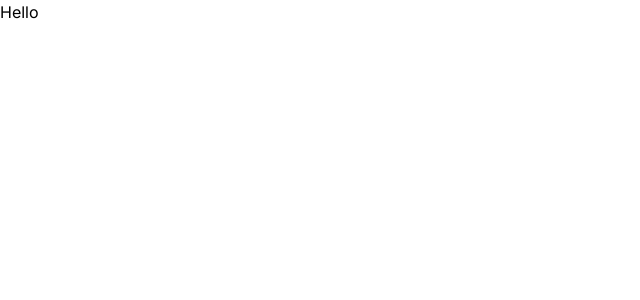
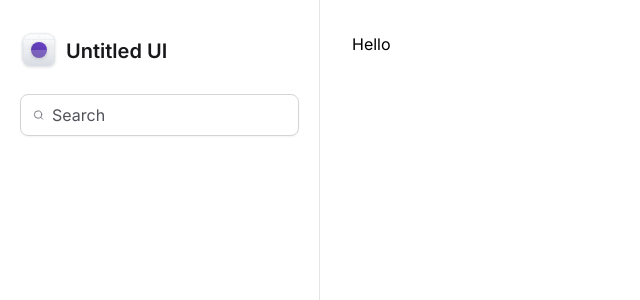
Before and after one commit to jfilipedias/tailwind-next, a Next.js app: page / in a window 1280 px wide. Shown: the top 300 px of the page, without its empty margins (0-640 px from the left). Built offline with nearby package versions, Linux system fonts and the light colour scheme.

Commit message:
feat: Starts to implements the sidebar

```diff
--- a/package.json
+++ b/package.json
@@ -9,6 +9,7 @@
     "lint": "next lint"
   },
   "dependencies": {
+    "lucide-react": "^0.279.0",
     "next": "latest",
     "react": "latest",
     "react-dom": "latest"
--- a/src/app/layout.tsx
+++ b/src/app/layout.tsx
@@ -1,6 +1,7 @@
-import './globals.css'
 import type { Metadata } from 'next'
 import { Inter } from 'next/font/google'
+import { Sidebar } from '@/components/sidebar'
+import './globals.css'
 
 const inter = Inter({ subsets: ['latin'] })
 
@@ -15,7 +16,12 @@
 }) {
 	return (
 		<html lang="en">
-			<body className={inter.className}>{children}</body>
+			<body className={inter.className}>
+				<div className="grid-cols-app grid min-h-screen">
+					<Sidebar />
+					<main className="px-8 pb-12 pt-8">{children}</main>
+				</div>
+			</body>
 		</html>
 	)
 }
--- /dev/null
+++ b/src/components/sidebar/index.tsx
@@ -0,0 +1,19 @@
+import { Search } from 'lucide-react'
+import { Logo } from './logo'
+
+export function Sidebar() {
+	return (
+		<aside className="space-y-6 border-r border-zinc-200 px-5 py-8">
+			<Logo />
+
+			<div className="flex w-full items-center gap-2 rounded-lg border border-zinc-300 px-3 py-2 shadow-sm">
+				<Search className="h-5 w-5 text-zinc-500" />
+				<input
+					className="flex-1 bg-transparent p-0 text-zinc-900 placeholder-zinc-600"
+					type="text"
+					placeholder="Search"
+				/>
+			</div>
+		</aside>
+	)
+}
--- /dev/null
+++ b/src/components/sidebar/logo.tsx
@@ -0,0 +1,210 @@
+export function Logo() {
+	return (
+		<strong className="flex items-center gap-2 text-xl font-semibold text-zinc-900">
+			<svg
+				width={38}
+				height={38}
+				viewBox="0 0 38 38"
+				fill="none"
+				xmlns="http://www.w3.org/2000/svg"
+			>
+				<g filter="url(#filter0_dd_7501_307)">
+					<g clipPath="url(#clip0_7501_307)">
+						<rect x={3} y={2} width={32} height={32} rx={8} fill="#fff" />
+						<rect
+							x={3}
+							y={2}
+							width={32}
+							height={32}
+							rx={8}
+							fill="url(#paint0_linear_7501_307)"
+						/>
+						<path
+							fillRule="evenodd"
+							clipRule="evenodd"
+							d="M19 4.039c-7.71 0-13.961 6.25-13.961 13.961 0 7.71 6.25 13.961 13.961 13.961 7.71 0 13.961-6.25 13.961-13.961 0-7.71-6.25-13.961-13.961-13.961zM4.961 18c0-7.753 6.286-14.039 14.039-14.039S33.039 10.247 33.039 18 26.753 32.039 19 32.039 4.961 25.753 4.961 18z"
+							fill="#D0D5DD"
+						/>
+						<path
+							fillRule="evenodd"
+							clipRule="evenodd"
+							d="M19 14.078a3.922 3.922 0 100 7.845 3.922 3.922 0 000-7.845zM15 18a4 4 0 118 0 4 4 0 01-8 0z"
+							fill="#D0D5DD"
+						/>
+						<path
+							fillRule="evenodd"
+							clipRule="evenodd"
+							d="M19 15.32a2.68 2.68 0 100 5.36 2.68 2.68 0 000-5.36zM16.243 18a2.757 2.757 0 115.514 0 2.757 2.757 0 01-5.514 0z"
+							fill="#D0D5DD"
+						/>
+						<path d="M18.961 2h.078v32h-.078V2z" fill="#D0D5DD" />
+						<path d="M35 17.96v.079H3v-.078h32z" fill="#D0D5DD" />
+						<path
+							d="M29.602 2h.078v32h-.078V2zM13.64 2h.078v32h-.077V2zM24.282 2h.077v32h-.077V2zM8.32 2h.078v32H8.32V2z"
+							fill="#D0D5DD"
+						/>
+						<path
+							d="M35 28.602v.077H3v-.077h32zM35 12.64v.078H3v-.077h32zM35 23.281v.078H3v-.078h32zM35 7.32v.078H3V7.32h32z"
+							fill="#D0D5DD"
+						/>
+						<g filter="url(#filter1_dd_7501_307)">
+							<circle
+								cx={19}
+								cy={18}
+								r={8}
+								fill="url(#paint1_linear_7501_307)"
+							/>
+						</g>
+						<g filter="url(#filter2_b_7501_307)">
+							<path
+								d="M3 18h32v3.2c0 4.48 0 6.72-.872 8.432a8 8 0 01-3.496 3.496C28.92 34 26.68 34 22.2 34h-6.4c-4.48 0-6.72 0-8.432-.872a8 8 0 01-3.496-3.496C3 27.92 3 25.68 3 21.2V18z"
+								fill="#fff"
+								fillOpacity={0.2}
+							/>
+						</g>
+					</g>
+					<rect
+						x={3.15}
+						y={2.15}
+						width={31.7}
+						height={31.7}
+						rx={7.85}
+						stroke="#D0D5DD"
+						strokeWidth={0.3}
+					/>
+				</g>
+				<defs>
+					<filter
+						id="filter0_dd_7501_307"
+						x={0}
+						y={0}
+						width={38}
+						height={38}
+						filterUnits="userSpaceOnUse"
+						colorInterpolationFilters="sRGB"
+					>
+						<feFlood floodOpacity={0} result="BackgroundImageFix" />
+						<feColorMatrix
+							in="SourceAlpha"
+							values="0 0 0 0 0 0 0 0 0 0 0 0 0 0 0 0 0 0 127 0"
+							result="hardAlpha"
+						/>
+						<feOffset dy={1} />
+						<feGaussianBlur stdDeviation={1} />
+						<feColorMatrix values="0 0 0 0 0.0627451 0 0 0 0 0.0941176 0 0 0 0 0.156863 0 0 0 0.06 0" />
+						<feBlend
+							in2="BackgroundImageFix"
+							result="effect1_dropShadow_7501_307"
+						/>
+						<feColorMatrix
+							in="SourceAlpha"
+							values="0 0 0 0 0 0 0 0 0 0 0 0 0 0 0 0 0 0 127 0"
+							result="hardAlpha"
+						/>
+						<feOffset dy={1} />
+						<feGaussianBlur stdDeviation={1.5} />
+						<feColorMatrix values="0 0 0 0 0.0627451 0 0 0 0 0.0941176 0 0 0 0 0.156863 0 0 0 0.1 0" />
+						<feBlend
+							in2="effect1_dropShadow_7501_307"
+							result="effect2_dropShadow_7501_307"
+						/>
+						<feBlend
+							in="SourceGraphic"
+							in2="effect2_dropShadow_7501_307"
+							result="shape"
+						/>
+					</filter>
+					<filter
+						id="filter1_dd_7501_307"
+						x={8}
+						y={8}
+						width={22}
+						height={22}
+						filterUnits="userSpaceOnUse"
+						colorInterpolationFilters="sRGB"
+					>
+						<feFlood floodOpacity={0} result="BackgroundImageFix" />
+						<feColorMatrix
+							in="SourceAlpha"
+							values="0 0 0 0 0 0 0 0 0 0 0 0 0 0 0 0 0 0 127 0"
+							result="hardAlpha"
+						/>
+						<feOffset dy={1} />
+						<feGaussianBlur stdDeviation={1} />
+						<feColorMatrix values="0 0 0 0 0.0627451 0 0 0 0 0.0941176 0 0 0 0 0.156863 0 0 0 0.06 0" />
+						<feBlend
+							in2="BackgroundImageFix"
+							result="effect1_dropShadow_7501_307"
+						/>
+						<feColorMatrix
+							in="SourceAlpha"
+							values="0 0 0 0 0 0 0 0 0 0 0 0 0 0 0 0 0 0 127 0"
+							result="hardAlpha"
+						/>
+						<feOffset dy={1} />
+						<feGaussianBlur stdDeviation={1.5} />
+						<feColorMatrix values="0 0 0 0 0.0627451 0 0 0 0 0.0941176 0 0 0 0 0.156863 0 0 0 0.1 0" />
+						<feBlend
+							in2="effect1_dropShadow_7501_307"
+							result="effect2_dropShadow_7501_307"
+						/>
+						<feBlend
+							in="SourceGraphic"
+							in2="effect2_dropShadow_7501_307"
+							result="shape"
+						/>
+					</filter>
+					<filter
+						id="filter2_b_7501_307"
+						x={-2}
+						y={13}
+						width={42}
+						height={26}
+						filterUnits="userSpaceOnUse"
+						colorInterpolationFilters="sRGB"
+					>
+						<feFlood floodOpacity={0} result="BackgroundImageFix" />
+						<feGaussianBlur in="BackgroundImageFix" stdDeviation={2.5} />
+						<feComposite
+							in2="SourceAlpha"
+							operator="in"
+							result="effect1_backgroundBlur_7501_307"
+						/>
+						<feBlend
+							in="SourceGraphic"
+							in2="effect1_backgroundBlur_7501_307"
+							result="shape"
+						/>
+					</filter>
+					<linearGradient
+						id="paint0_linear_7501_307"
+						x1={19}
+						y1={2}
+						x2={19}
+						y2={34}
+						gradientUnits="userSpaceOnUse"
+					>
+						<stop stopColor="#fff" />
+						<stop offset={1} stopColor="#D0D5DD" />
+					</linearGradient>
+					<linearGradient
+						id="paint1_linear_7501_307"
+						x1={15}
+						y1={26}
+						x2={23}
+						y2={10}
+						gradientUnits="userSpaceOnUse"
+					>
+						<stop stopColor="#53389E" />
+						<stop offset={1} stopColor="#6941C6" />
+					</linearGradient>
+					<clipPath id="clip0_7501_307">
+						<rect x={3} y={2} width={32} height={32} rx={8} fill="#fff" />
+					</clipPath>
+				</defs>
+			</svg>
+
+			<span>Untitled UI</span>
+		</strong>
+	)
+}
--- a/tailwind.config.ts
+++ b/tailwind.config.ts
@@ -2,5 +2,12 @@
 
 const config: Config = {
 	content: ['./src/**/*.tsx'],
+	theme: {
+		extend: {
+			gridTemplateColumns: {
+				app: 'minmax(18rem, 20rem) 1fr',
+			},
+		},
+	},
 }
 export default config
```
Also changed, not shown: 1 other file (tests, documents, lock files or other folders).
